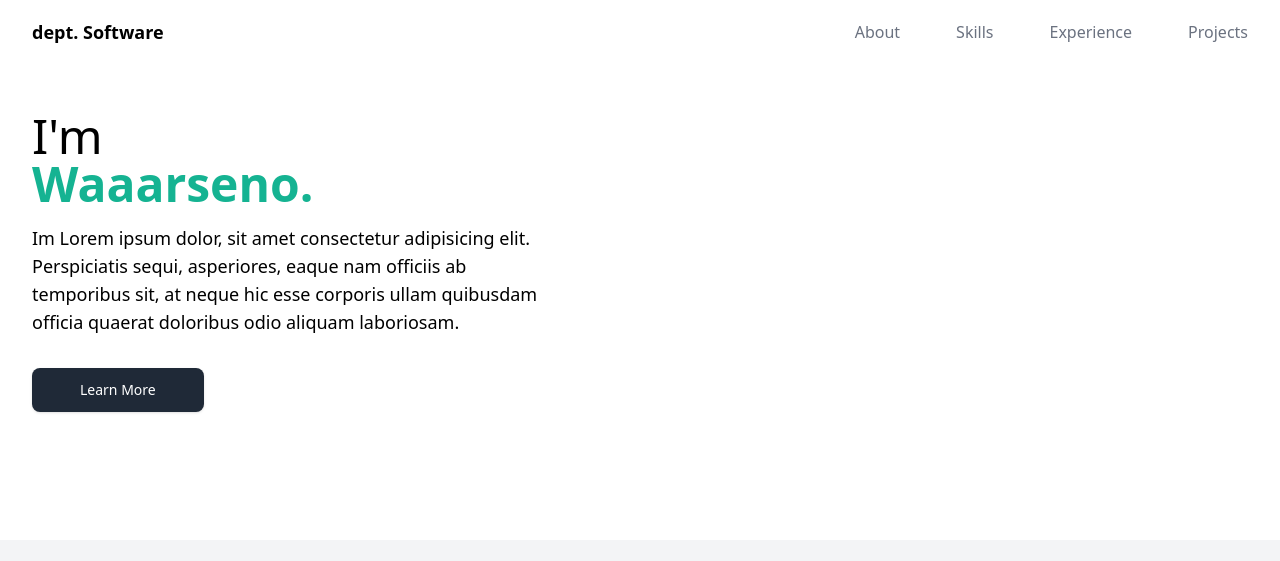
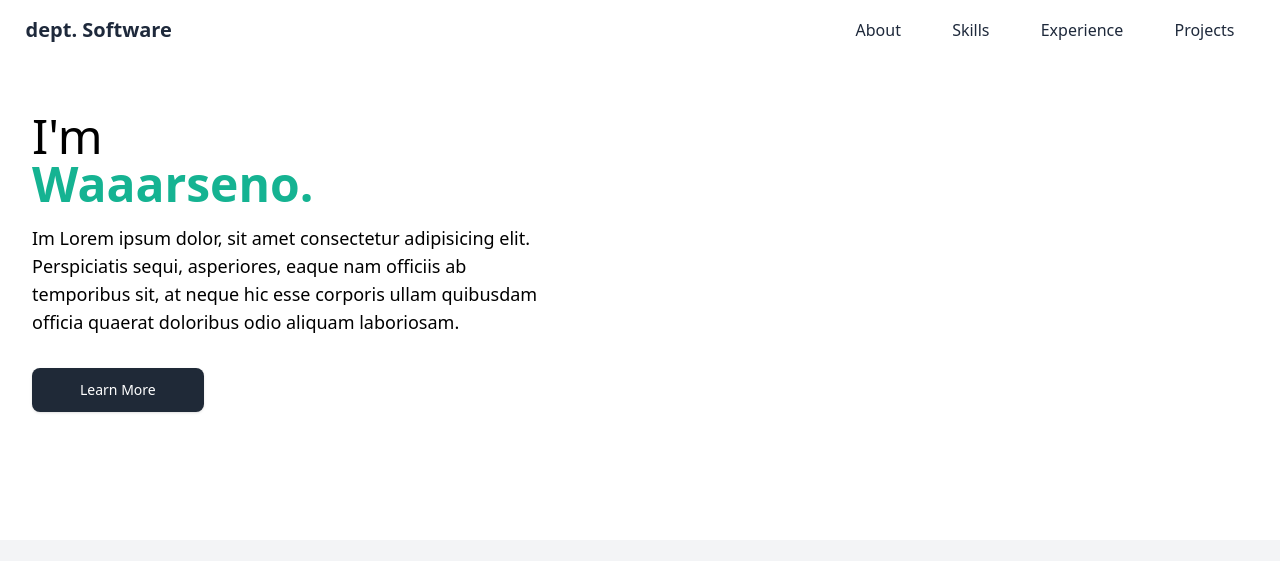
Before and after one commit to HaydarAja13/TrainingBasicSoftware24, a plain HTML site: page index.html in a window 1280 px wide. Shown: the top 561 px of the page. Drawn offline with nearby package versions, Linux system fonts and the light colour scheme.

Commit message:
feat: menambahkan responsive navbar

```diff
--- a/index.html
+++ b/index.html
@@ -33,56 +33,48 @@
       type="text/css"
       href="https://cdn.jsdelivr.net/gh/devicons/devicon@latest/devicon.min.css"
     />
+    <script src="https://unpkg.com/ionicons@4.5.10-0/dist/ionicons.js"></script>
   </head>
   <body class="max-w-screen-2xl mx-auto">
-    <header class="bg-white fixed w-full z-10">
-      <div class="mx-auto px-4 sm:px-6 lg:px-8">
-        <div class="flex h-16 items-center justify-between">
-          <div class="flex-1 md:flex md:items-center md:gap-12">
-            <a class="block text-black font-bold md:text-lg" href="#"
-              >dept. Software</a
+    <header class="bg-white fixed w-full text-slate-800 z-10 py-4">
+      <nav class="flex justify-between items-center w-[96%] mx-auto">
+        <div>
+          <p class="text-center text-xl font-bold">dept. Software</p>
+        </div>
+        <div
+          class="nav-links duration-500 md:static absolute bg-white md:min-h-fit min-h-[45vh] left-0 top-[-800px] md:w-auto w-full flex items-center px-5"
         >
-          </div>
-          <div class="md:flex md:items-center md:gap-12">
-            <nav aria-label="Global" class="hidden md:block">
-              <ul class="flex items-center gap-14 text-sm">
+          <ul
+            class="flex md:flex-row flex-col md:items-center md:gap-[4vw] gap-8"
+          >
             <li>
-                  <a
-                    class="text-gray-500 font-medium md:text-base transition hover:text-tb-green"
-                    href="#about"
+              <a class="hover:text-tb-green duration-300" href="#about"
+                >About</a
               >
-                    About
-                  </a>
             </li>
             <li>
-                  <a
-                    class="text-gray-500 font-medium md:text-base transition hover:text-tb-green"
-                    href="#skills"
+              <a class="hover:text-tb-green duration-300" href="#skills"
+                >Skills</a
               >
-                    Skills
-                  </a>
             </li>
             <li>
-                  <a
-                    class="text-gray-500 font-medium md:text-base transition hover:text-tb-green"
-                    href="#experience"
+              <a class="hover:text-tb-green duration-300" href="#experience"
+                >Experience</a
               >
-                    Experience
-                  </a>
             </li>
             <li>
-                  <a
-                    class="text-gray-500 font-medium md:text-base transition hover:text-tb-green"
-                    href="#projects"
+              <a class="hover:text-tb-green duration-300" href="#projects"
+                >Projects</a
               >
-                    Projects
-                  </a>
             </li>
           </ul>
+        </div>
+        <ion-icon
+          onclick="onToggleMenu(this)"
+          name="menu"
+          class="text-3xl cursor-pointer md:hidden"
+        ></ion-icon>
       </nav>
-          </div>
-        </div>
-      </div>
     </header>
     <main class="grid gap-y-32">
       <section id="about">
@@ -415,6 +407,12 @@
         </ul>
       </div>
     </footer>
-    <script></script>
+    <script>
+      const navLinks = document.querySelector(".nav-links");
+      function onToggleMenu(e) {
+        e.name = e.name === "menu" ? "close" : "menu";
+        navLinks.classList.toggle("top-0");
+      }
+    </script>
   </body>
 </html>
```
Lines whose indentation alone changed are shown as unchanged.
